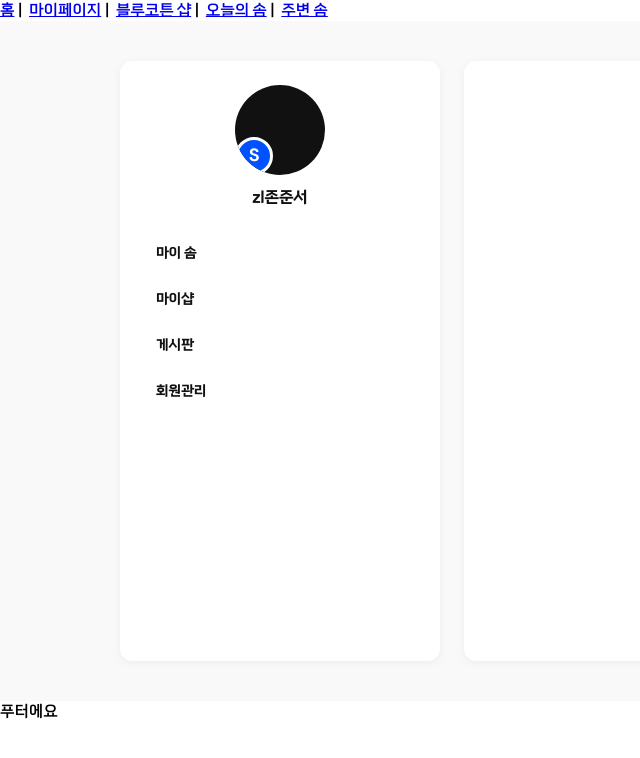
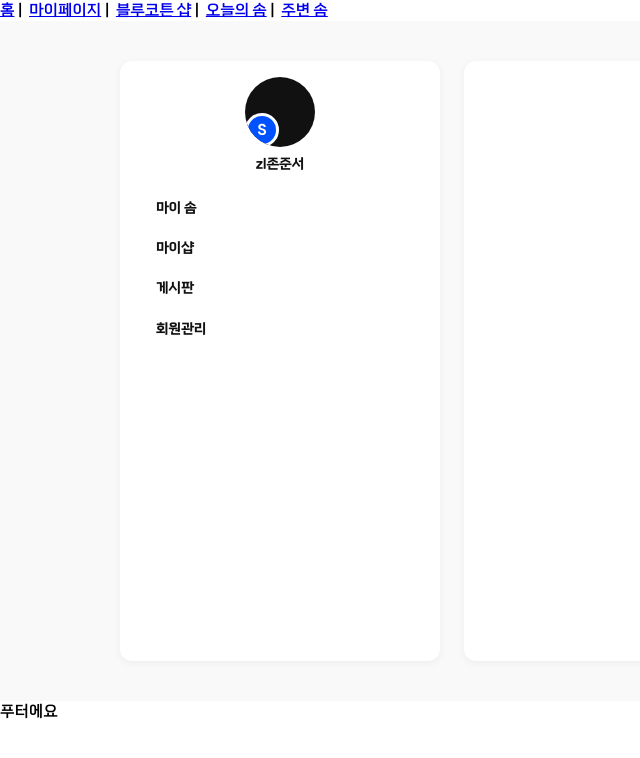
Before and after one commit to junseoch/cjs-bluecotton-react, a React (Create React App) app: page /main/my-page in a window 1280 px wide. Shown: the top 758 px of the page, without its empty margins (0-640 px from the left). Built offline with nearby package versions, Linux system fonts and the light colour scheme.

Commit message:
Reduce sidebar height further

```diff
--- a/src/pages/myPage/style.js
+++ b/src/pages/myPage/style.js
@@ -13,7 +13,7 @@ export const SidebarContainer = styled.div`
   flex-direction: column;
   align-items: center;
   width: 280px;
-  padding: 24px 20px;
+  padding: 16px 20px;
   background-color: ${({ theme }) => theme.PALLETE.white};
   border-radius: 12px;
   box-shadow: 0 2px 8px rgba(0, 0, 0, 0.05);
@@ -23,16 +23,16 @@ export const ProfileContainer = styled.div`
   display: flex;
   flex-direction: column;
   align-items: center;
-  margin-bottom: 24px;
+  margin-bottom: 16px;
 `;
 
 export const ProfileImageWrapper = styled.div`
   position: relative;
-  width: 90px;
-  height: 90px;
+  width: 70px;
+  height: 70px;
   border-radius: 50%;
   overflow: hidden;
-  margin-bottom: 12px;
+  margin-bottom: 8px;
 `;
 
 export const ProfileImage = styled.div`
@@ -45,21 +45,21 @@ export const SomBadge = styled.div`
   position: absolute;
   bottom: 0;
   left: 0;
-  width: 32px;
-  height: 32px;
+  width: 28px;
+  height: 28px;
   border-radius: 50%;
   background-color: ${({ theme }) => theme.PALLETE.primary.main};
   color: ${({ theme }) => theme.PALLETE.white};
   display: flex;
   align-items: center;
   justify-content: center;
-  font-size: 16px;
+  font-size: 14px;
   font-weight: bold;
   border: 3px solid ${({ theme }) => theme.PALLETE.white};
 `;
 
 export const UserName = styled.div`
-  font-size: 16px;
+  font-size: 14px;
   font-weight: 500;
   color: ${({ theme }) => theme.PALLETE.basic};
 `;
@@ -68,11 +68,11 @@ export const NavigationList = styled.div`
   display: flex;
   flex-direction: column;
   width: 100%;
-  gap: 4px;
+  gap: 2px;
 `;
 
 export const NavLink = styled.div`
-  padding: 12px 16px;
+  padding: 10px 16px;
   border-radius: 8px;
   cursor: pointer;
   background-color: ${props => props.active ? props.theme.PALLETE.primary.main : 'transparent'};
```
